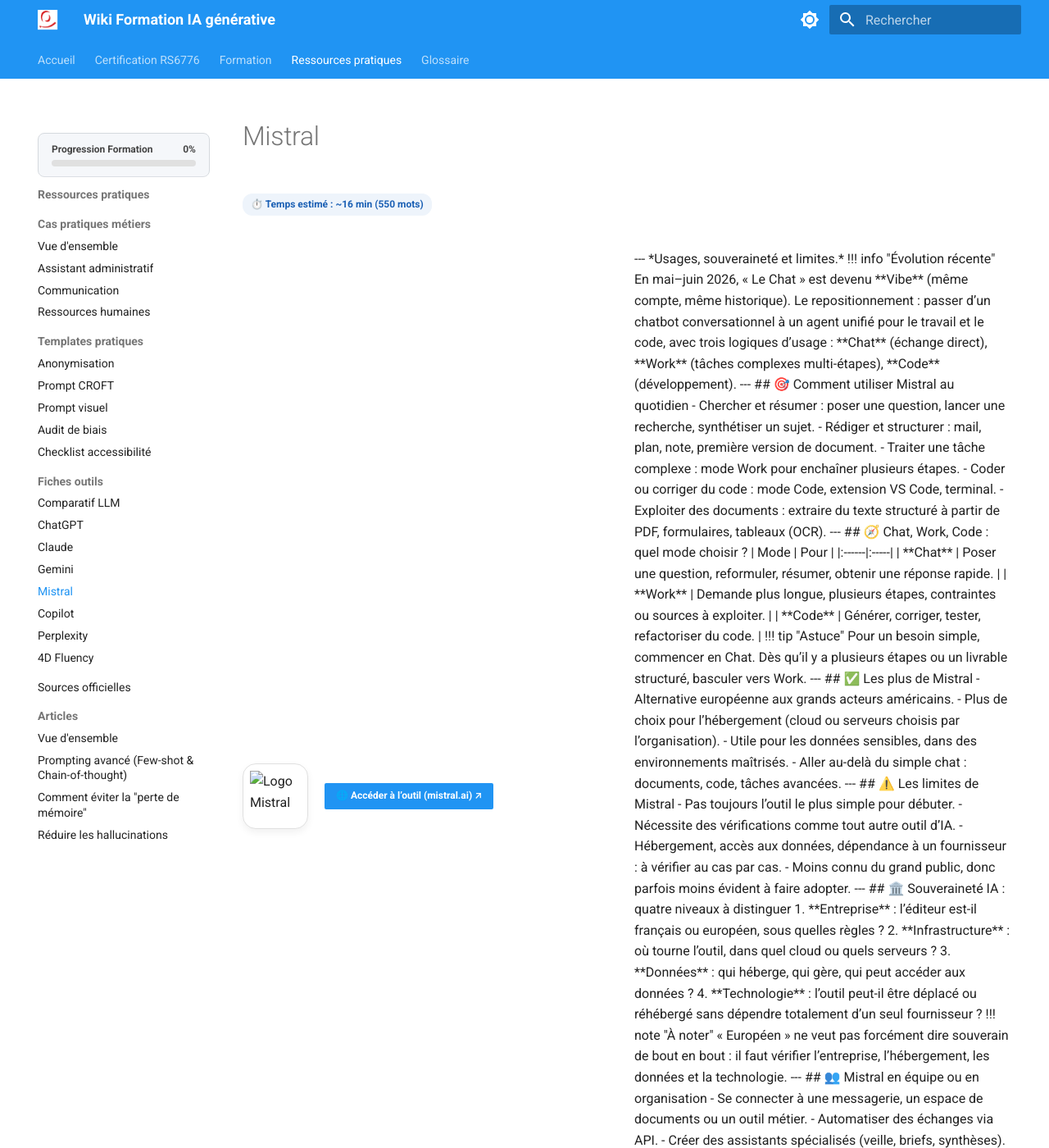
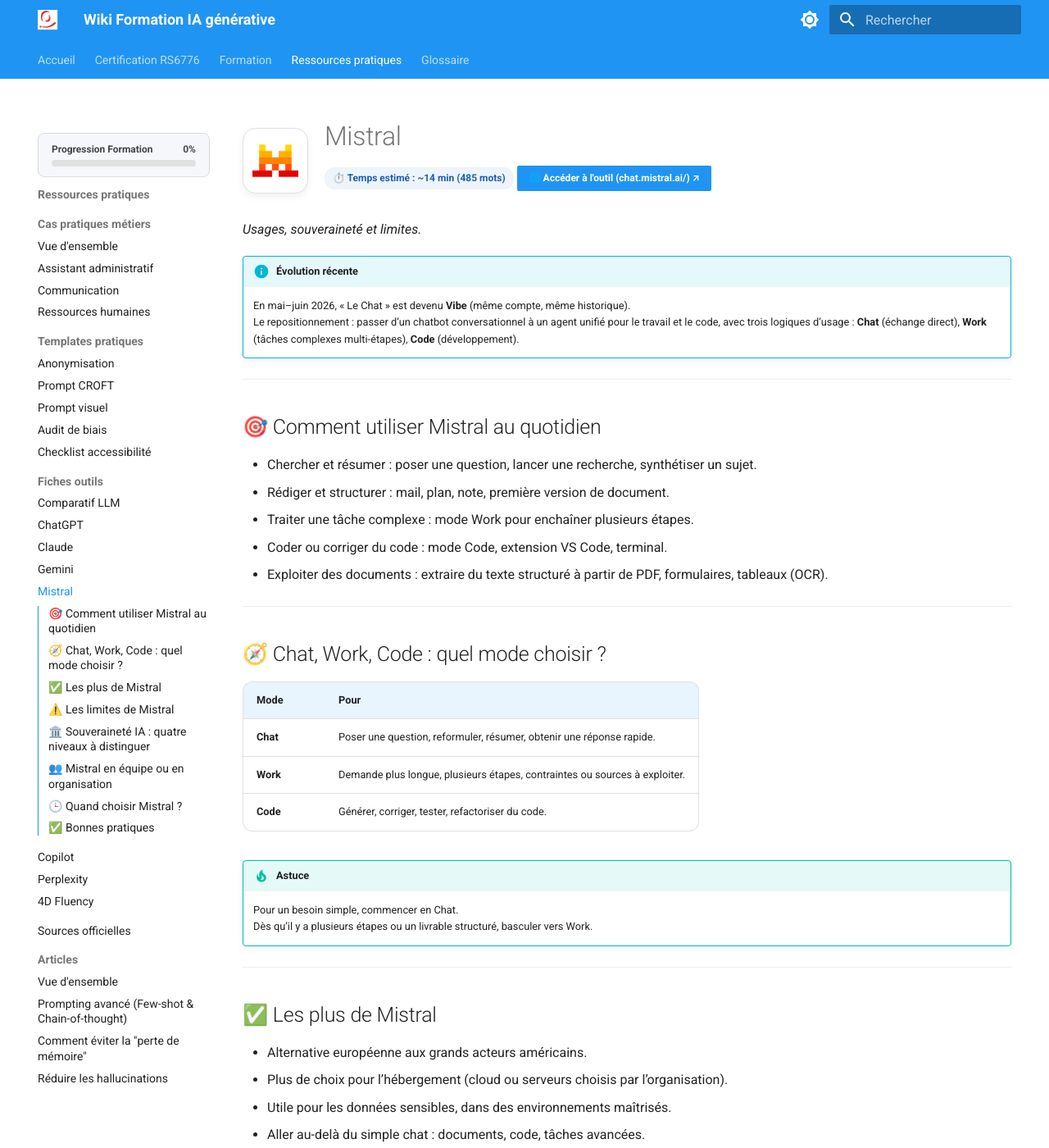
Before and after one commit to pierre-l-hue/wiki-formation-ia, an MkDocs documentation site: the page built from docs/outils/mistral.md, in a window 1280 px wide and 1400 px high. Shown: the whole window at 82% size. Built offline with MkDocs 1.6.1 and Material for MkDocs 9.7.7, drawn with Linux system fonts in a browser that asks for light colours; some of the changed text lies outside the part shown.

Commit message:
Update mistral.md

```diff
--- a/docs/outils/mistral.md
+++ b/docs/outils/mistral.md
@@ -1,24 +1,17 @@
-# Mistral
-
-
-<div class="wiki-grid">
-
-
 <div style="display: flex; align-items: center; gap: 20px; margin-bottom: 20px;">
-
+  <!-- CONTENEUR CARRÉ FIXE -->
   <div style="width: 80px; height: 80px; min-width: 80px; max-height: 80px; border-radius: 16px; border: 1px solid #e0e0e0; box-shadow: 0 4px 10px rgba(0,0,0,0.06); background: #ffffff; display: flex; align-items: center; justify-content: center; overflow: hidden; padding: 8px;">
-    <img src="../assets/mistral-logo.png" alt="Logo Mistral" width="80" height="80" style="max-width: 100%; max-height: 100%; object-fit: contain;">
+    <img src="/wiki-formation-ia/assets/mistral-logo.png" alt="Logo Mistral" width="80" height="80" style="max-width: 100%; max-height: 100%; object-fit: contain;" />
   </div>
 
+  <!-- TITRE ET LIEN OFFICIEL -->
   <div>
-    <a href="https://mistral.ai" target="_blank" rel="noopener" class="md-button md-button--primary" style="font-size: 12px; padding: 4px 12px; font-weight: 600;">
-      🌐 Accéder à l’outil (mistral.ai) ↗
+    <h1 style="margin: 0 0 8px 0; border: none; padding: 0;">Mistral</h1>
+    <a href="https://chat.mistral.ai/" target="_blank" rel="noopener" class="md-button md-button--primary" style="font-size: 12px; padding: 4px 12px; font-weight: 600;">
+      🌐 Accéder à l'outil (chat.mistral.ai/) ↗
     </a>
   </div>
-
 </div>
-
----
 
 *Usages, souveraineté et limites.*
 
```
